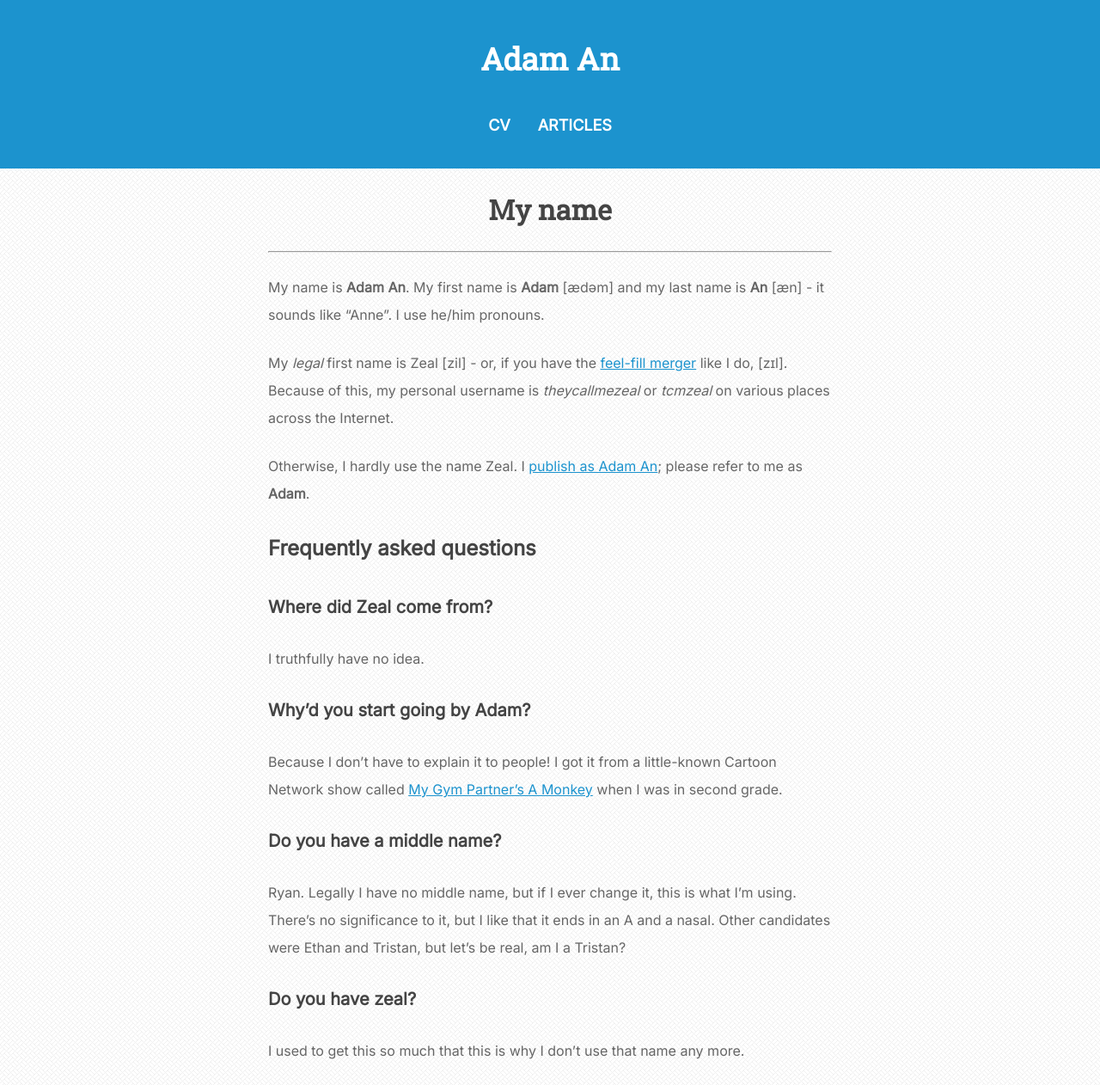
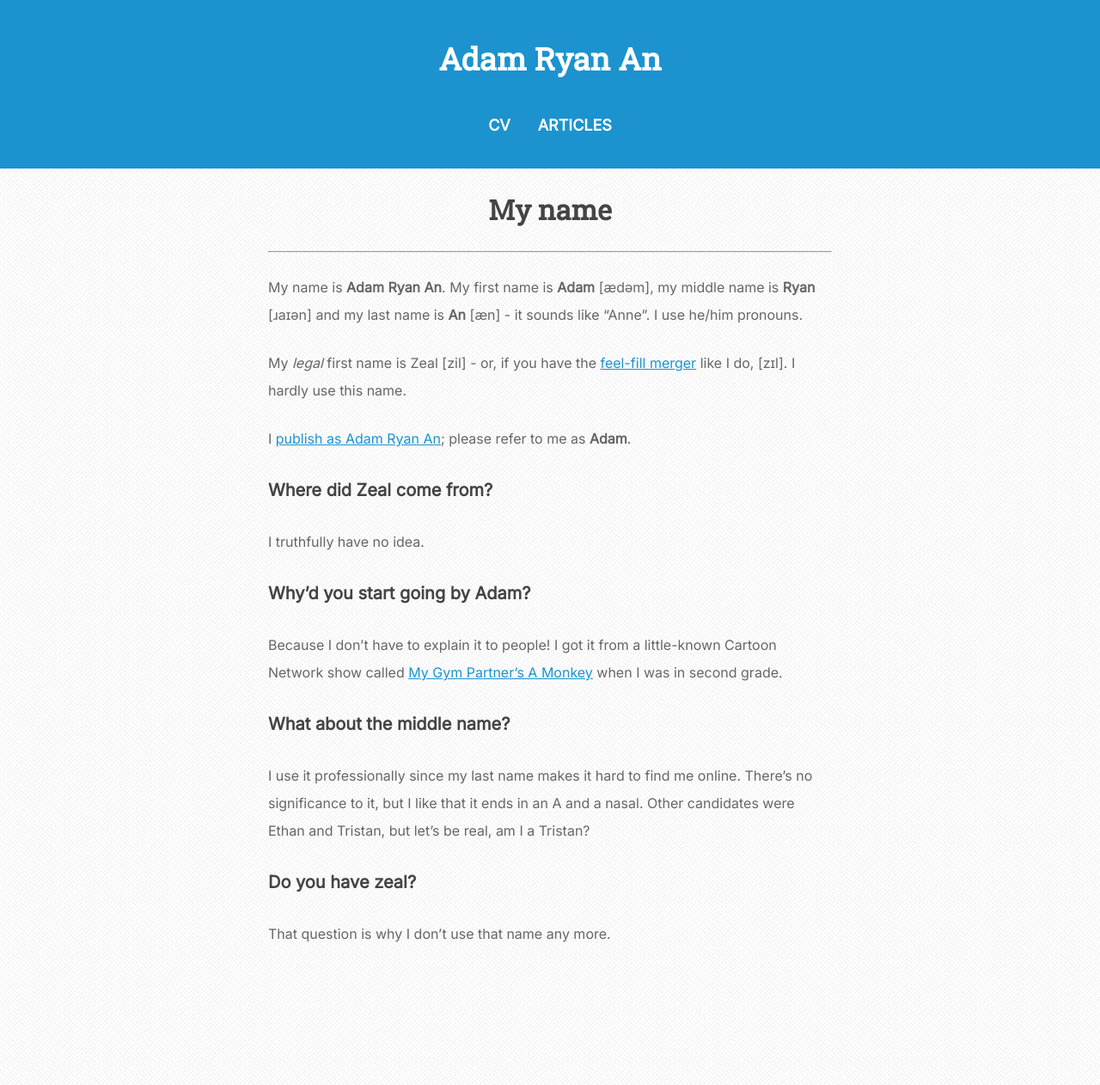
Before and after one commit to theycallmezeal/theycallmezeal.github.io, a Jekyll site: the page built from name.md, in a window 1280 px wide. Shown: the whole page at 86% size. Built offline with Jekyll 4.4.1, drawn with Linux system fonts in a browser that asks for light colours.

Commit message:
name change

```diff
--- a/_layouts/default.html
+++ b/_layouts/default.html
@@ -19,7 +19,7 @@
 	<body>
 		<header>
 				<div id="navskip"><a href="#title">Skip to main content</a></div>
-				<h1><a href="/index">Adam An</a></h1>
+				<h1><a href="/index">Adam Ryan An</a></h1>
 				<nav>
 					<ul>
 						<li><a href="/cv">CV</a></li>
--- a/name.md
+++ b/name.md
@@ -4,13 +4,11 @@ title: My name
 css: index
 ---
 
-My name is **Adam An**. My first name is **Adam** [ædəm] and my last name is **An** [æn] - it sounds like "Anne". I use he/him pronouns.
+My name is **Adam Ryan An**. My first name is **Adam** [ædəm], my middle name is **Ryan** [ɹaɪən] and my last name is **An** [æn] - it sounds like "Anne". I use he/him pronouns.
 
-My *legal* first name is Zeal [zil] - or, if you have the [feel-fill merger](https://en.wikipedia.org/wiki/English-language_vowel_changes_before_historic_/l/#Fill%E2%80%93feel_merger) like I do, [zɪl]. Because of this, my personal username is *theycallmezeal* or *tcmzeal* on various places across the Internet.
+My *legal* first name is Zeal [zil] - or, if you have the [feel-fill merger](https://en.wikipedia.org/wiki/English-language_vowel_changes_before_historic_/l/#Fill%E2%80%93feel_merger) like I do, [zɪl]. I hardly use this name.
 
-Otherwise, I hardly use the name Zeal. I [publish as Adam An](https://orcid.org/my-orcid?orcid=0000-0002-9181-7539); please refer to me as **Adam**.
-
-# Frequently asked questions
+I [publish as Adam Ryan An](https://orcid.org/0000-0002-9181-7539); please refer to me as **Adam**.
 
 ## Where did Zeal come from?
 
@@ -20,10 +18,10 @@ I truthfully have no idea.
 
 Because I don't have to explain it to people! I got it from a little-known Cartoon Network show called [My Gym Partner's A Monkey](https://mygympartneramonkey.fandom.com/wiki/Adam_Lyon) when I was in second grade.
 
-## Do you have a middle name?
+## What about the middle name?
 
-Ryan. Legally I have no middle name, but if I ever change it, this is what I'm using. There's no significance to it, but I like that it ends in an A and a nasal. Other candidates were Ethan and Tristan, but let's be real, am I a Tristan?
+I use it professionally since my last name makes it hard to find me online. There's no significance to it, but I like that it ends in an A and a nasal. Other candidates were Ethan and Tristan, but let's be real, am I a Tristan?
 
 ## Do you have zeal?
 
-I used to get this so much that this is why I don't use that name any more.
+That question is why I don't use that name any more.
```
Also changed, not shown: index.md (+3 -3 lines).
